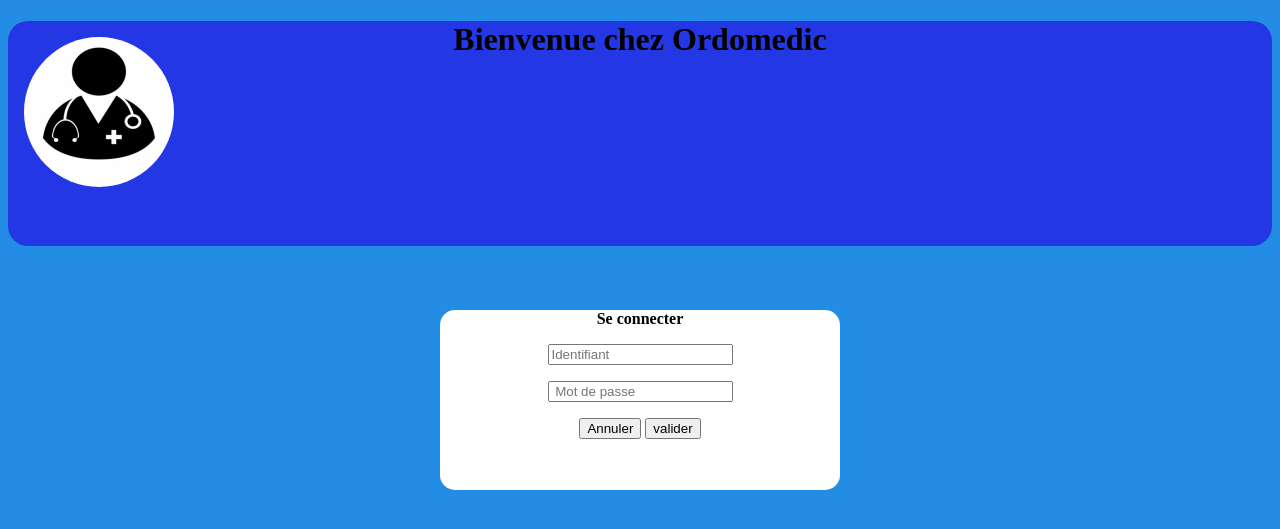
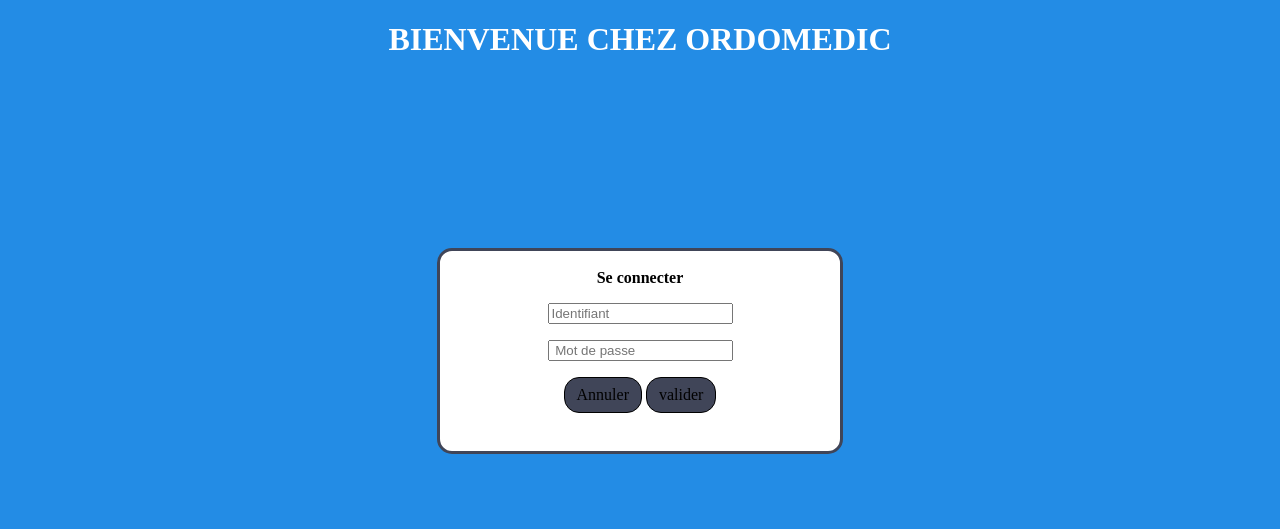
Before and after one commit to LeoDeschaux/CabinetMedical, a PHP site: page / in a window 1280 px wide. Shown: the top 529 px of the page. Run offline with PHP 8.4, Linux system fonts and the light colour scheme.

Commit message:
022 - amenagement index

```diff
--- a/index.php
+++ b/index.php
@@ -8,14 +8,12 @@
     	<meta charset="utf-8" />
     	<link href="styles/index.css" rel="stylesheet" type="text/css">
     	<title>Accueil</title>
-    	<img src="images/golo.jpg" alt="logo" class="logo">
-    	<header>
-    		<h1>Bienvenue chez Ordomedic</h1>
-    	</header>
 	</head>
 	<body>
+		<h1>BIENVENUE CHEZ ORDOMEDIC</h1>
 		<div class="formulaire_inscripton">
 			<form action="scripts/verification.php" method="post">
+				<br>
 				<strong>Se connecter</strong>
 				<p><input type="text" name="id" placeholder="Identifiant" ></p>
 				<p><input type="password" name="mdp" placeholder=" Mot de passe" ></p>
@@ -30,12 +28,9 @@
                     }
                  }
                  ?>
-				<input type="reset" value="Annuler">
-				<input type="submit" name = "valider" value="valider">
+   				<input class="btn-annuler" type="reset" value="Annuler">
+				<input class="btn-valider" type="submit" value="valider">
 			</form>
-
-			<br>
-
 		</div>
 	</body>
 </html>
--- a/styles/index.css
+++ b/styles/index.css
@@ -2,34 +2,44 @@
 	background-color: #238CE5	;
 }
 
-header {
-	height:225px;
-	background-color: #2337E5;
-	border-radius: 20px;
-}
-
 h1 {
-	color: black;
+	color: white;
 	text-align: center;
 }
 
 .formulaire_inscripton {
 	width:400px;
-	height:180px;
+	height:200px;
 	background: white;
 	text-align: center;
 	margin-left: auto;
     margin-right: auto;
-    margin-top: 4em;
+    border: 3px solid #404558;
+    margin-top: 15%;
     border-radius: 15px;
 }
 
-.logo {
-	position: absolute;
-	border-radius: 1000px;
-	width: 150px;
-	height: 150px;
-	margin-left: 1em;
-	margin-top: 1em;
+.btn-valider {
+	all:unset;
+	background-color:#404558;
+	padding: 8px 12px;
+	border-radius: 15px;
+	border: 1px solid black;
+}
 
+
+.btn-annuler {
+	all:unset;
+	background-color:#404558;
+	padding: 8px 12px;
+	border-radius: 15px;
+	border: 1px solid black;
 }
+
+.btn-valider:hover {
+	background-color: #0BDA10;
+}
+
+.btn-annuler:hover {
+	background-color: #DA0B0B;
+}
```
Lines whose indentation alone changed are shown as unchanged.
